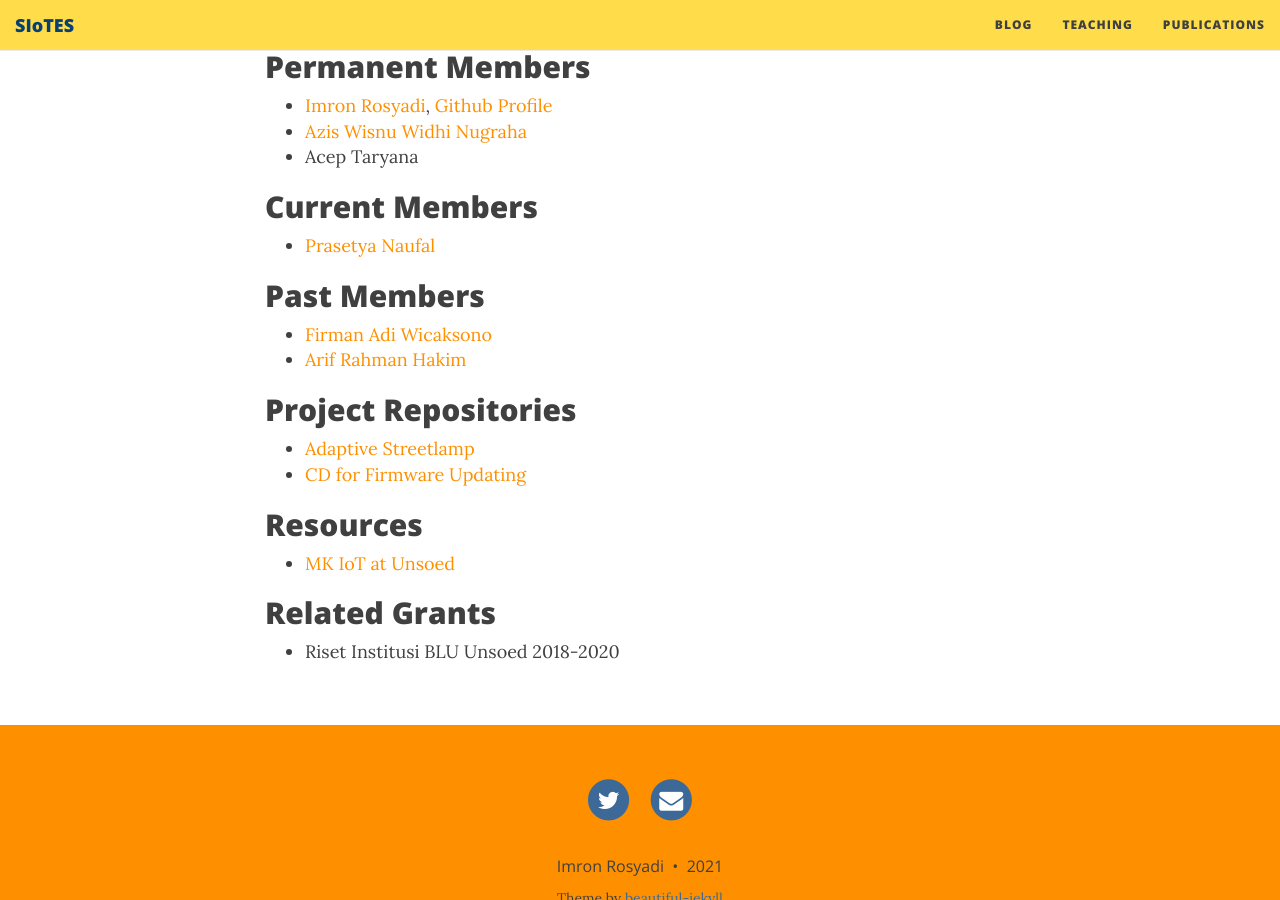
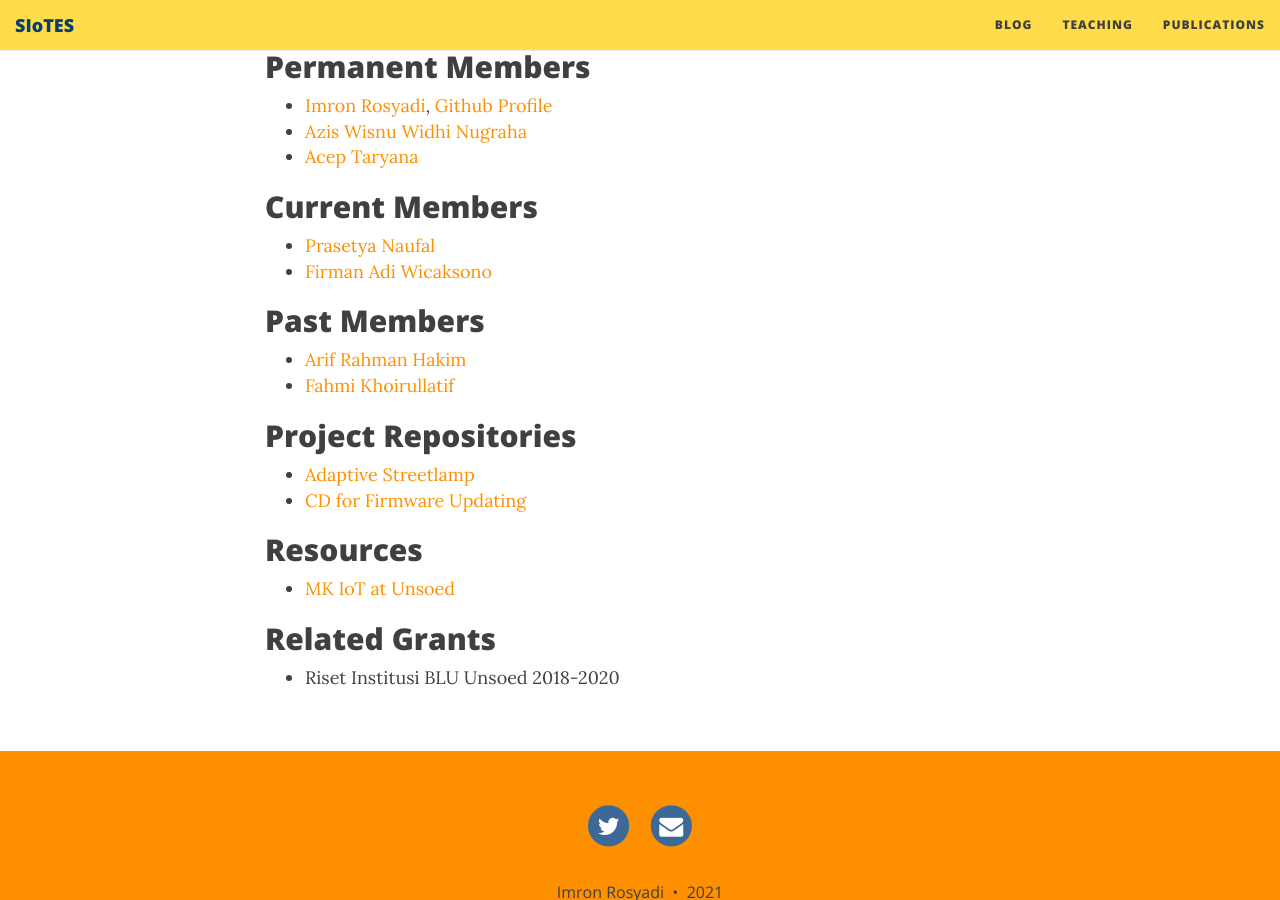
Before and after one commit to Soedirman-IoT/soedirman-iot.github.io, a Jekyll site: the page built from index.md, in a window 1280 px wide and 900 px high, scrolled down 1385 px. Built offline with Jekyll 4.4.1, drawn with Linux system fonts in a browser that asks for light colours; nearby versions of some CDN libraries; comment, search, counter and statistics services are not loaded.

Commit message:
Update index.md

```diff
--- a/index.md
+++ b/index.md
@@ -28,14 +28,15 @@ Email: imron.rosyadi[at]unsoed.ac.id
 ## Permanent Members
 - [Imron Rosyadi](https://irosyadi-lp.netlify.app/), [Github Profile](https://github.com/irosyadi)
 - [Azis Wisnu Widhi Nugraha](https://github.com/aswinte)
-- Acep Taryana
+- [Acep Taryana](https://github.com/aetthea)
 
 ## Current Members
 - [Prasetya Naufal](https://github.com/Pras360)
+- [Firman Adi Wicaksono](https://github.com/firmanadiwicaksono)
 
 ## Past Members
-- [Firman Adi Wicaksono](https://github.com/firmanadiwicaksono)
 - [Arif Rahman Hakim](https://github.com/ariferhakim)
+- [Fahmi Khoirullatif](https://github.com/fahmikhl)
 
 ## Project Repositories
 - [Adaptive Streetlamp](https://github.com/Soedirman-IoT/Silaju-DevOps)
```
